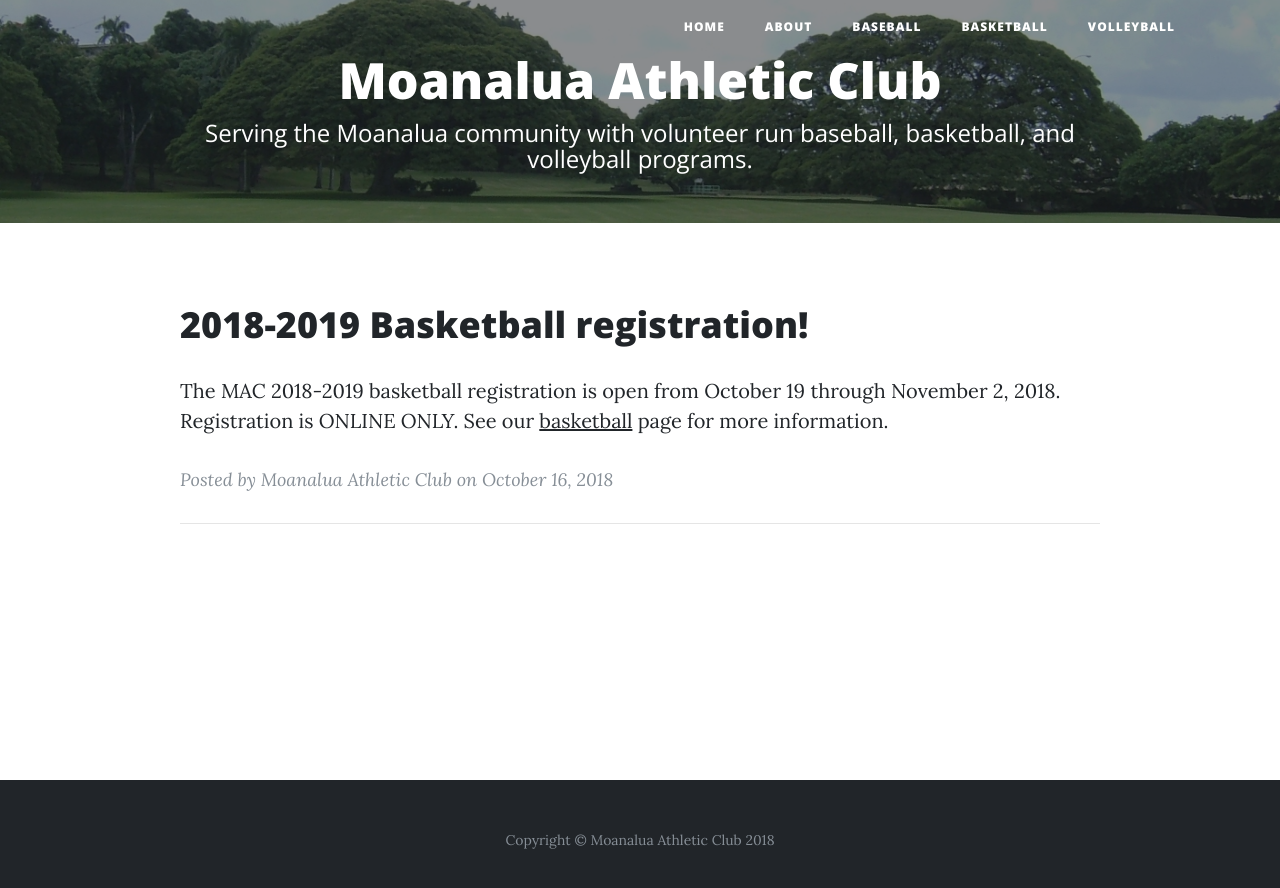
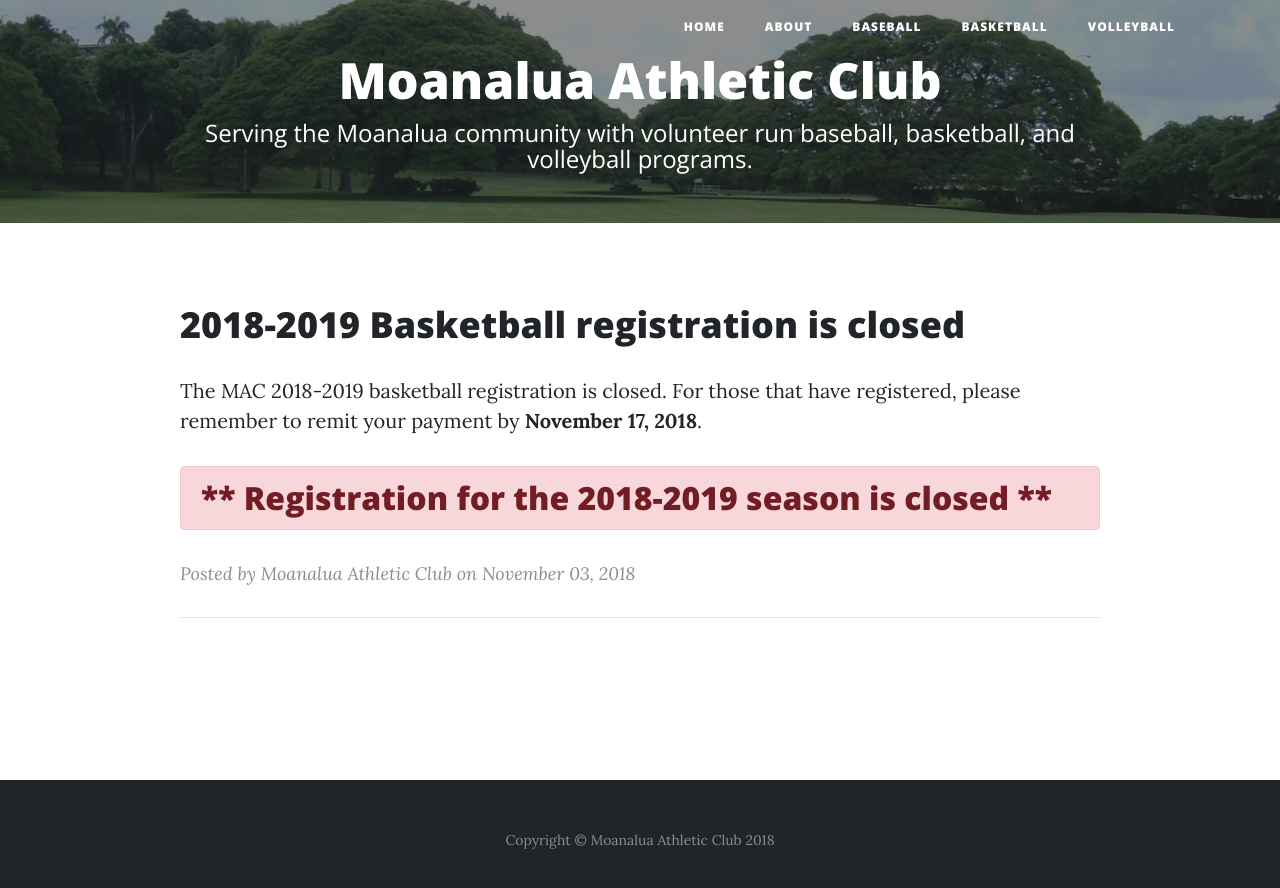
Before and after one commit to palmoanalua/palmoanalua.github.io, a Jekyll site: the page built from index.html, in a window 1280 px wide. Shown: the top 888 px of the page. Built offline with Jekyll 4.4.1, drawn with Linux system fonts in a browser that asks for light colours; the list of posts is cut into pages by our own code.

Commit message:
Close Basketball

```diff
--- a/Gemfile
+++ b/Gemfile
@@ -22,6 +22,3 @@
   gem "jekyll-feed", "~> 0.6"
   gem "jekyll-paginate", "~> 1.1.0"
 end
-
-# Windows does not include zoneinfo files, so bundle the tzinfo-data gem
-gem 'tzinfo-data', platforms: [:mingw, :mswin, :x64_mingw, :jruby]
--- /dev/null
+++ b/_posts/2018-11-03-basketball.md
@@ -0,0 +1,13 @@
+---
+layout: post
+title:  "2018-2019 Basketball registration is closed"
+date:   2018-11-03 00:00:00
+categories: baseketball
+background: '/img/bg-background.jpg'
+excerpt_separator: <!--more-->
+published: true
+---
+The MAC 2018-2019 basketball registration is closed. For those that have registered, please remember to remit your payment by **November 17, 2018**.
+
+## ** Registration for the 2018-2019 season is closed **
+{: .alert .alert-danger .rounded}
```
Also changed, not shown: _posts/2018-10-01-basketball.md (+1 -1 lines), basketball.md (+5 -1 lines), Gemfile.lock.
